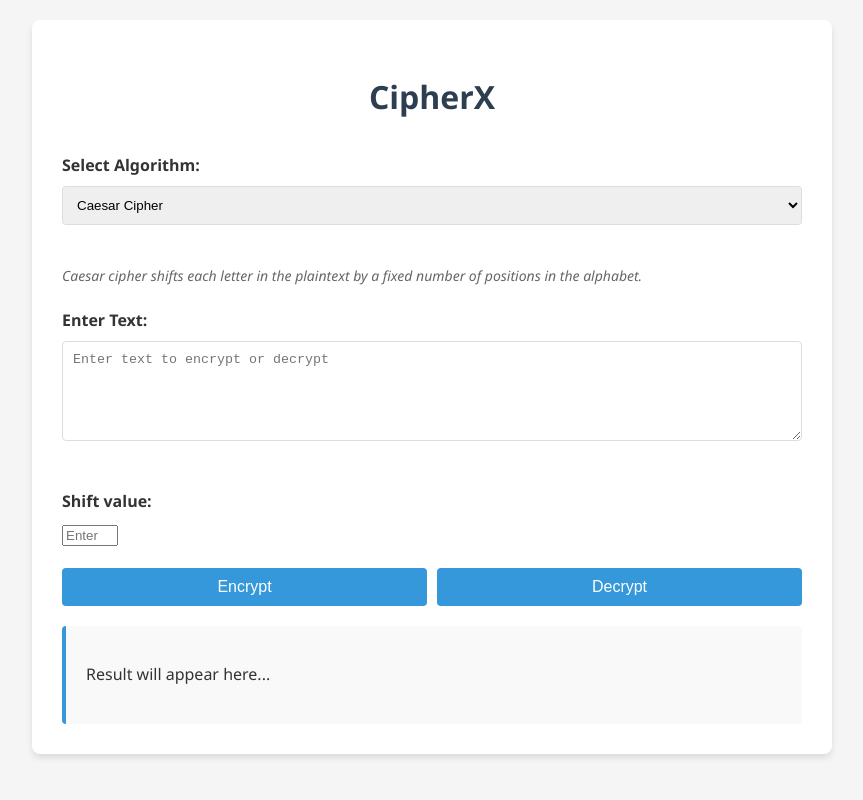
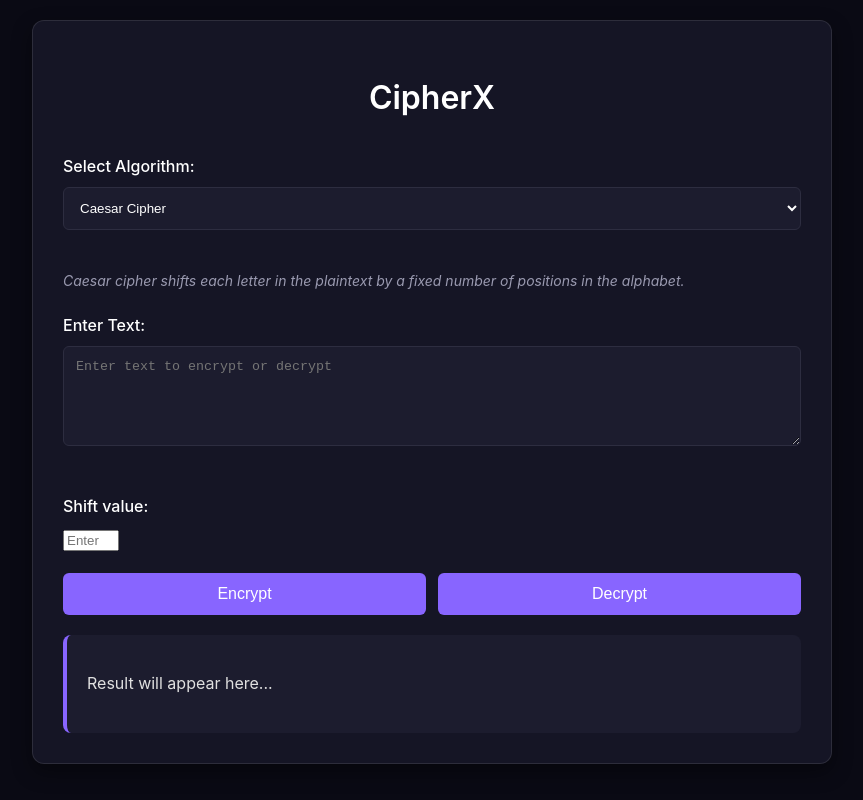
Before and after one commit to kalyanikrishna465/Cryptographic-algorithms, a plain HTML site: page index.html in a window 1280 px wide. Shown: the whole page, without its empty margins (208-1071 px from the left). Drawn offline with Linux system fonts and the light colour scheme.

Commit message:
Update index.html

```diff
--- a/index.html
+++ b/index.html
@@ -6,37 +6,42 @@
     <title>CipherX</title>
     <style>
     body {
-            font-family: 'Segoe UI', Tahoma, Geneva, Verdana, sans-serif;
+        font-family: 'Inter', -apple-system, BlinkMacSystemFont, 'Segoe UI', Roboto, sans-serif;
         line-height: 1.6;
-            color: #333;
+        color: #e0e0e0;
         max-width: 800px;
         margin: 0 auto;
         padding: 20px;
-            background-color: #f5f5f5;
+        background-color: #0a0a14;
     }
     h1 {
-            color: #2c3e50;
+        color: #ffffff;
         text-align: center;
         margin-bottom: 30px;
+        font-weight: 600;
     }
     .container {
-            background-color: white;
+        background-color: #151525;
         padding: 30px;
-            border-radius: 8px;
-            box-shadow: 0 4px 6px rgba(0, 0, 0, 0.1);
+        border-radius: 12px;
+        box-shadow: 0 8px 20px rgba(0, 0, 0, 0.4);
+        border: 1px solid rgba(255, 255, 255, 0.1);
     }
     label {
         display: block;
         margin-bottom: 8px;
-            font-weight: bold;
+        font-weight: 500;
+        color: #ffffff;
     }
     select, input[type="text"], textarea {
         width: 100%;
-            padding: 10px;
+        padding: 12px;
         margin-bottom: 20px;
-            border: 1px solid #ddd;
-            border-radius: 4px;
+        border: 1px solid #2d2d40;
+        border-radius: 6px;
         box-sizing: border-box;
+        background-color: #1c1c2e;
+        color: #ffffff;
     }
     textarea {
         min-height: 100px;
@@ -44,48 +49,77 @@
     }
     .button-group {
         display: flex;
-            gap: 10px;
+        gap: 12px;
         margin-bottom: 20px;
     }
     button {
-            background-color: #3498db;
+        background-color: #8865ff;
         color: white;
         border: none;
-            border-radius: 4px;
-            padding: 10px 20px;
+        border-radius: 6px;
+        padding: 12px 20px;
         cursor: pointer;
         flex: 1;
         font-size: 16px;
-            transition: background-color 0.3s;
+        font-weight: 500;
+        transition: background-color 0.3s, transform 0.2s;
     }
     button:hover {
-            background-color: #2980b9;
+        background-color: #9d7aff;
+        transform: translateY(-2px);
     }
     .result {
         margin-top: 20px;
         padding: 20px;
-            background-color: #f9f9f9;
-            border-radius: 4px;
-            border-left: 4px solid #3498db;
+        background-color: #1c1c2e;
+        border-radius: 8px;
+        border-left: 4px solid #8865ff;
     }
     .param-group {
         margin-bottom: 20px;
     }
     .algorithm-info {
         font-size: 14px;
-            color: #666;
+        color: #9a9ab0;
         margin-bottom: 20px;
         font-style: italic;
     }
     .help-text {
         font-size: 13px;
-            color: #666;
+        color: #9a9ab0;
         margin-top: -15px;
         margin-bottom: 15px;
     }
     .error {
-            color: #e74c3c;
+        color: #ff6b6b;
         margin-bottom: 15px;
+    }
+    /* Additional styles based on the image */
+    .chart-container {
+        background-color: #1c1c2e;
+        border-radius: 8px;
+        padding: 15px;
+        margin-bottom: 20px;
+    }
+    .stats-card {
+        background-color: #1c1c2e;
+        border-radius: 8px;
+        padding: 15px;
+        margin-bottom: 20px;
+        border: 1px solid rgba(255, 255, 255, 0.1);
+    }
+    .metric {
+        font-size: 28px;
+        font-weight: 700;
+        color: #ffffff;
+        margin-bottom: 5px;
+    }
+    .metric-change {
+        font-size: 14px;
+        color: #4cd964;
+    }
+    .metric-change.negative {
+        color: #ff3b30;
     }
 </style>
 </head>
```
Lines whose indentation alone changed are shown as unchanged.
